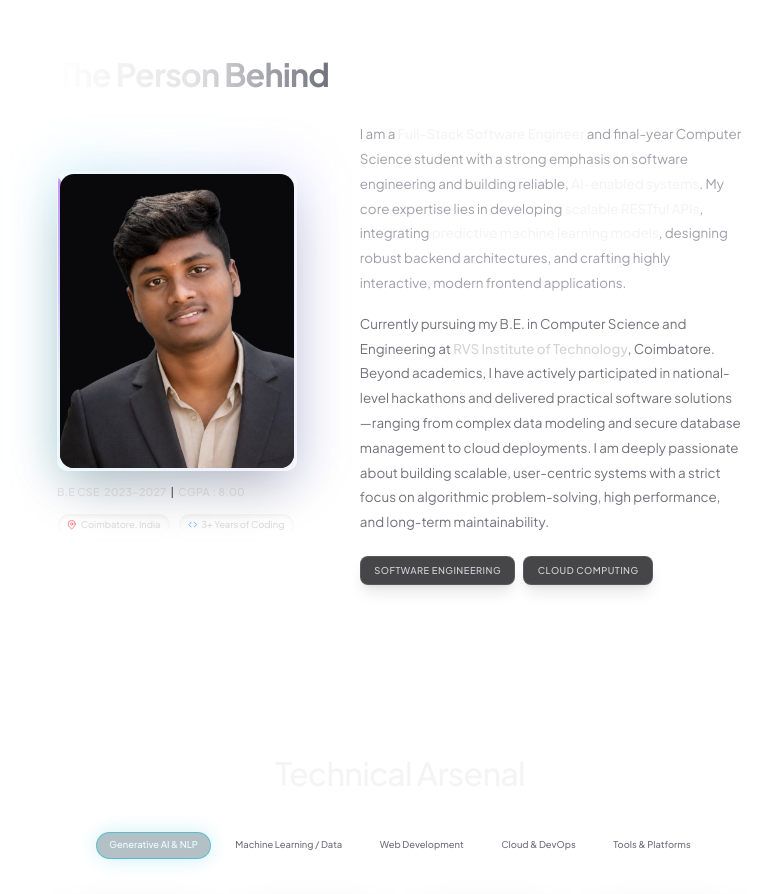
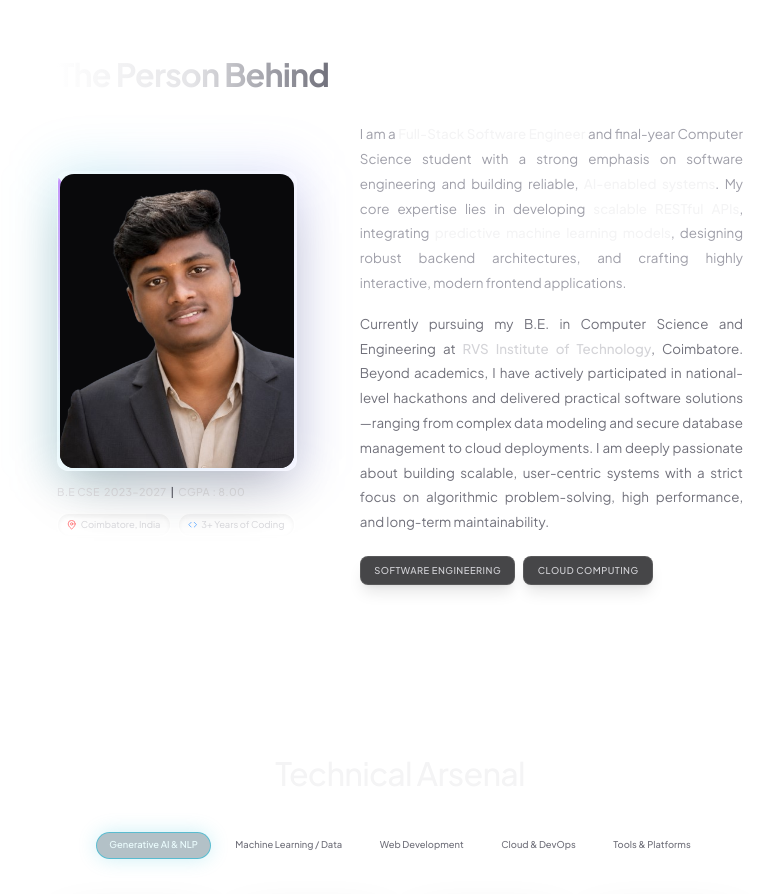
Before and after one commit to Mugunthan56/Mugunthan_portfolio, a React (Vite) app: page / in a window 1280 px wide. Shown: the part 860-1754 px from the top of the page, without its empty margins (240-1014 px from the left). Built offline with nearby package versions, Linux system fonts and the light colour scheme.

Commit message:
style: justify about section bio paragraphs

```diff
--- a/src/components/About.jsx
+++ b/src/components/About.jsx
@@ -98,8 +98,8 @@ export function About() {
             className="flex flex-col w-full min-w-0 gap-5 md:gap-6 items-center md:items-start"
           >
             {/* Paragraphs with keyword highlights */}
-            <div className="space-y-5 md:space-y-6 w-full max-w-[92%] sm:max-w-lg md:max-w-2xl mx-auto md:mx-0 text-center md:text-left">
-              <p className="text-[15px] sm:text-base md:text-xl text-zinc-400 leading-[1.85] font-normal">
+            <div className="space-y-5 md:space-y-6 w-full max-w-[92%] sm:max-w-lg md:max-w-2xl mx-auto md:mx-0 text-justify">
+              <p className="text-[15px] sm:text-base md:text-xl text-zinc-400 leading-[1.85] font-normal text-justify">
                 I am a{" "}
                 <span className="text-zinc-100 font-medium">Full-Stack Software Engineer</span>{" "}
                 and final-year Computer Science student with a strong emphasis on software
@@ -113,7 +113,7 @@ export function About() {
                 frontend applications.
               </p>
 
-              <p className="text-[15px] sm:text-base md:text-xl text-zinc-500 leading-[1.85] font-normal">
+              <p className="text-[15px] sm:text-base md:text-xl text-zinc-500 leading-[1.85] font-normal text-justify">
                 Currently pursuing my B.E. in Computer Science and Engineering at{" "}
                 <span className="text-zinc-300 font-medium">RVS Institute of Technology</span>,
                 Coimbatore. Beyond academics, I have actively participated in national-level
```
